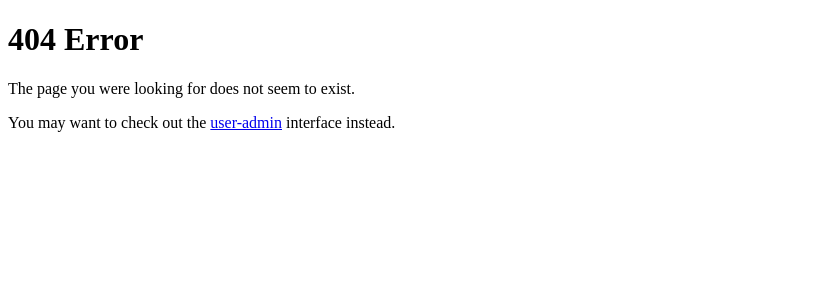
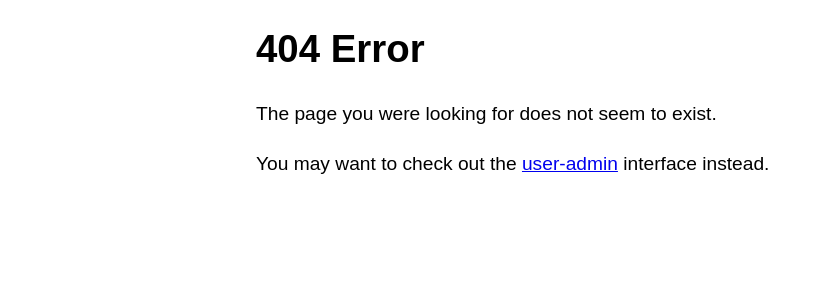
Before and after one commit to stetso/mini_admin, a Python web app: template backend/templates/404.html in a window 1280 px wide. Shown: the top 300 px of the page, without its empty margins (0-823 px from the left). Run offline with Jinja, Linux system fonts and the light colour scheme; the template is opened without the code that fills it, so the values that code supplies are empty.

Commit message:
Minor styling for error pages

```diff
--- a/backend/templates/404.html
+++ b/backend/templates/404.html
@@ -5,6 +5,22 @@
   <meta name="viewport" content="width=device-width, initial-scale=1.0">
   <meta http-equiv="X-UA-Compatible" content="ie=edge">
   <title>Error 404</title>
+  <style>
+	body{
+		margin:1em auto;
+		max-width:40em;
+		padding:0 .62em;
+		font:1.2em/1.62 sans-serif;
+	}
+	h1,h2,h3 {
+		line-height:1.2;
+	}
+	@media print{
+		body{
+			max-width:none
+		}
+	}
+</style>
 </head>
 <body>
   <h1>404 Error</h1>
```
Also changed, not shown: backend/templates/500.html (+16 -0 lines).
